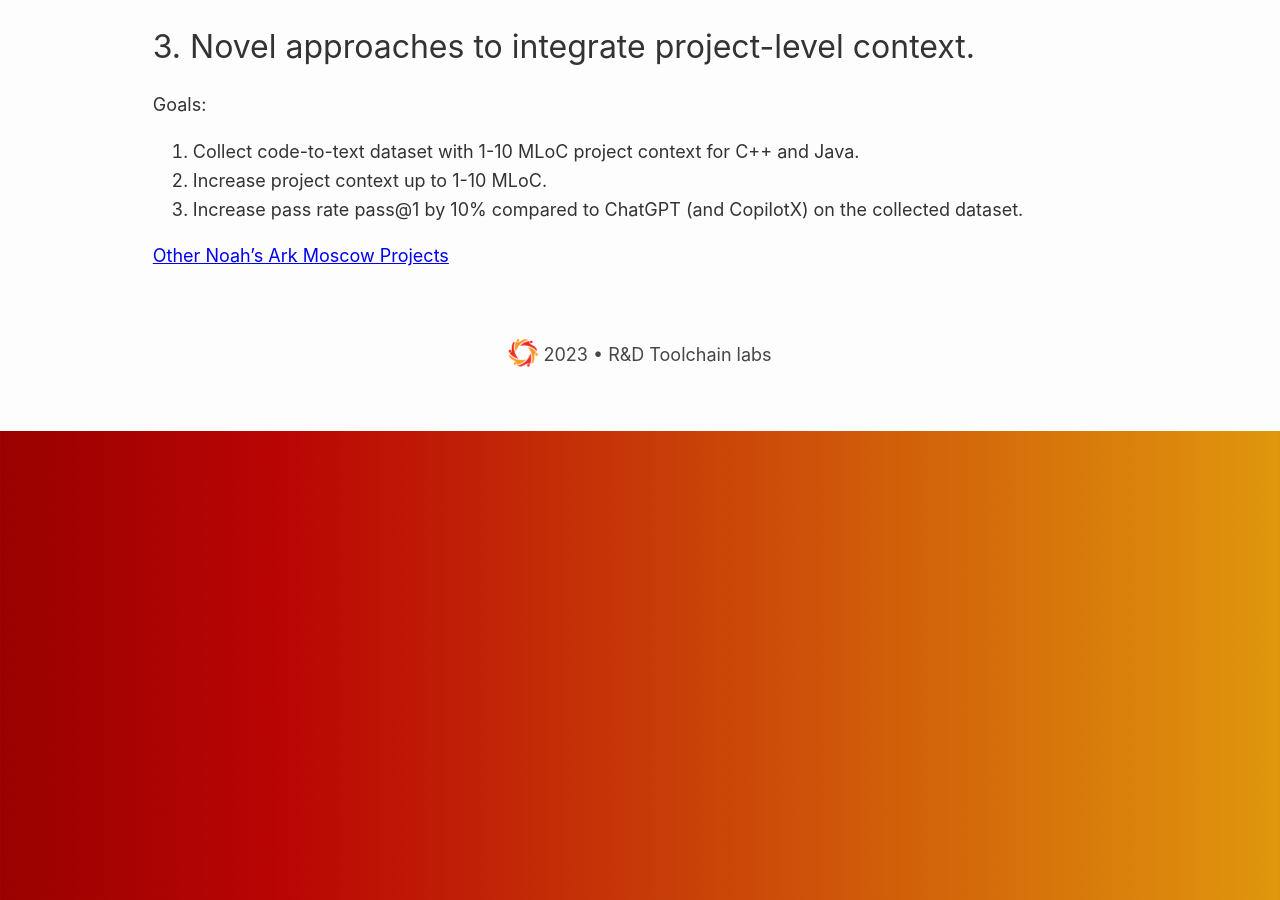
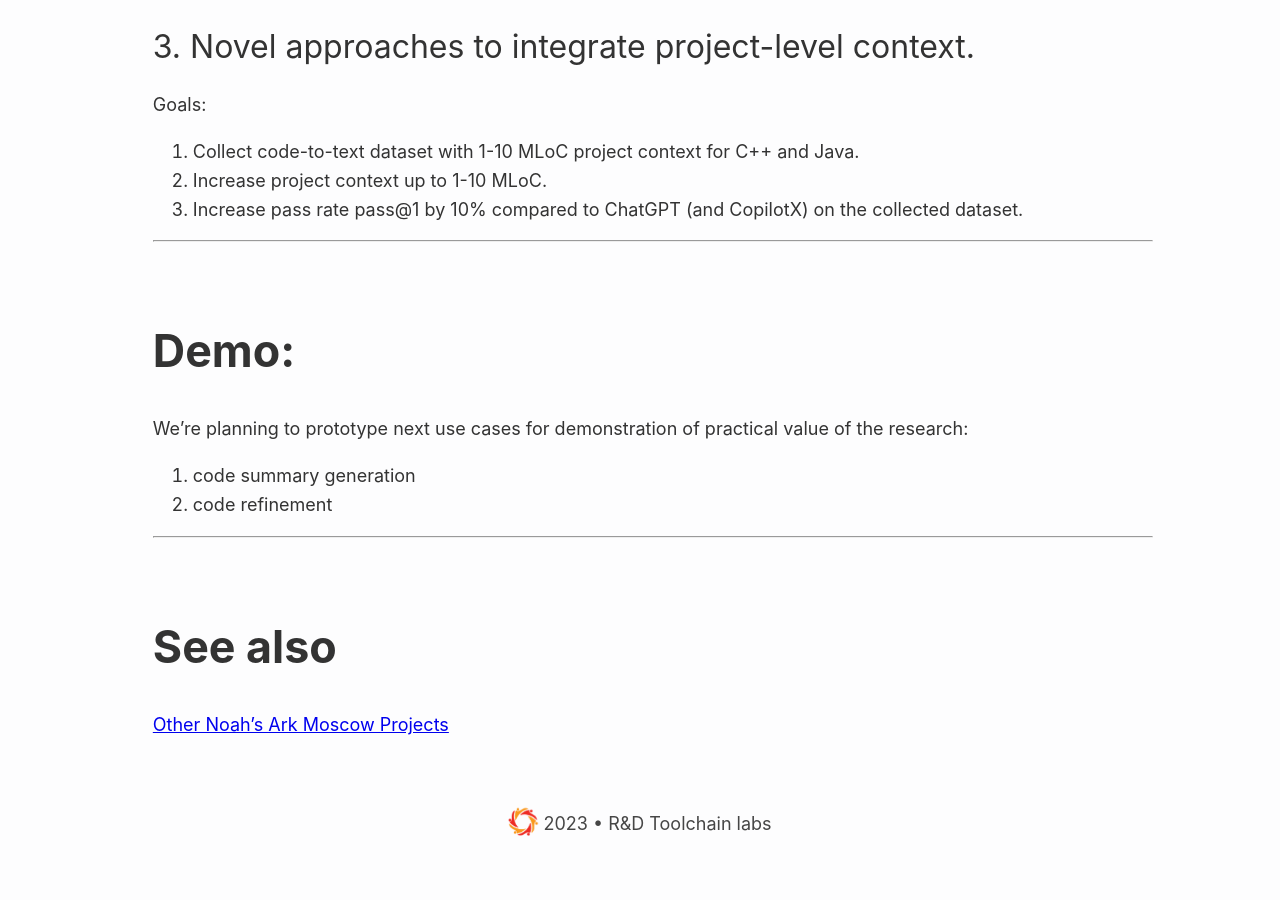
Before and after one commit to SuduIDE/toolchain-website, a Jekyll site: the page built from _projects/ai_for_code.md, in a window 1280 px wide and 900 px high, scrolled down 3268 px. Built offline with Jekyll 4.4.1, drawn with Linux system fonts in a browser that asks for light colours; nearby versions of some CDN libraries.

Commit message:
added demo section to ai_for_code.md

```diff
--- a/_projects/ai_for_code.md
+++ b/_projects/ai_for_code.md
@@ -56,4 +56,13 @@
 2.	Increase project context up to 1-10 MLoC.
 3.	Increase pass rate pass@1 by 10% compared to ChatGPT (and CopilotX) on the collected dataset.
 
+---
+## Demo:
+We're planning to prototype next use cases for demonstration of practical value of the research:
+1. code summary generation
+2. code refinement
+
+---
+## See also
+
 <a href="{{ "/pages/moscow-nlp.html" | relative_url}}">Other Noah's Ark Moscow Projects</a>
```
